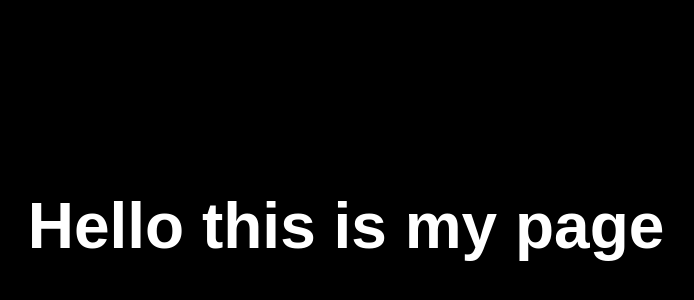
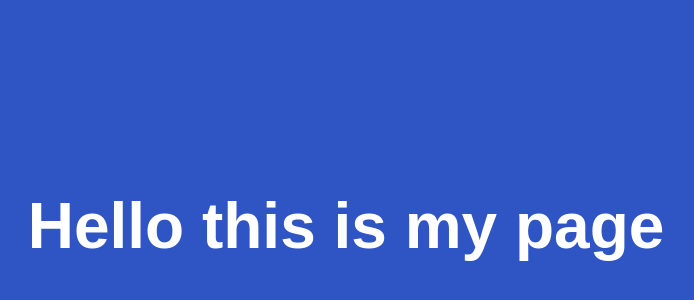
Before and after one commit to subeshb1/webdevelopment_subesh, a plain HTML site: page index.html in a window 1280 px wide. Shown: the part 182-482 px from the top of the page, without its empty margins (294-988 px from the left). Drawn offline with Linux system fonts and the light colour scheme.

Commit message:
Change color

```diff
--- a/index.html
+++ b/index.html
@@ -10,7 +10,7 @@
       flex-direction: column;
       justify-content: center;
       align-items: center;
-      background: black;
+      background: #2f54c3;
       height: 100vh;
 
     }
```
